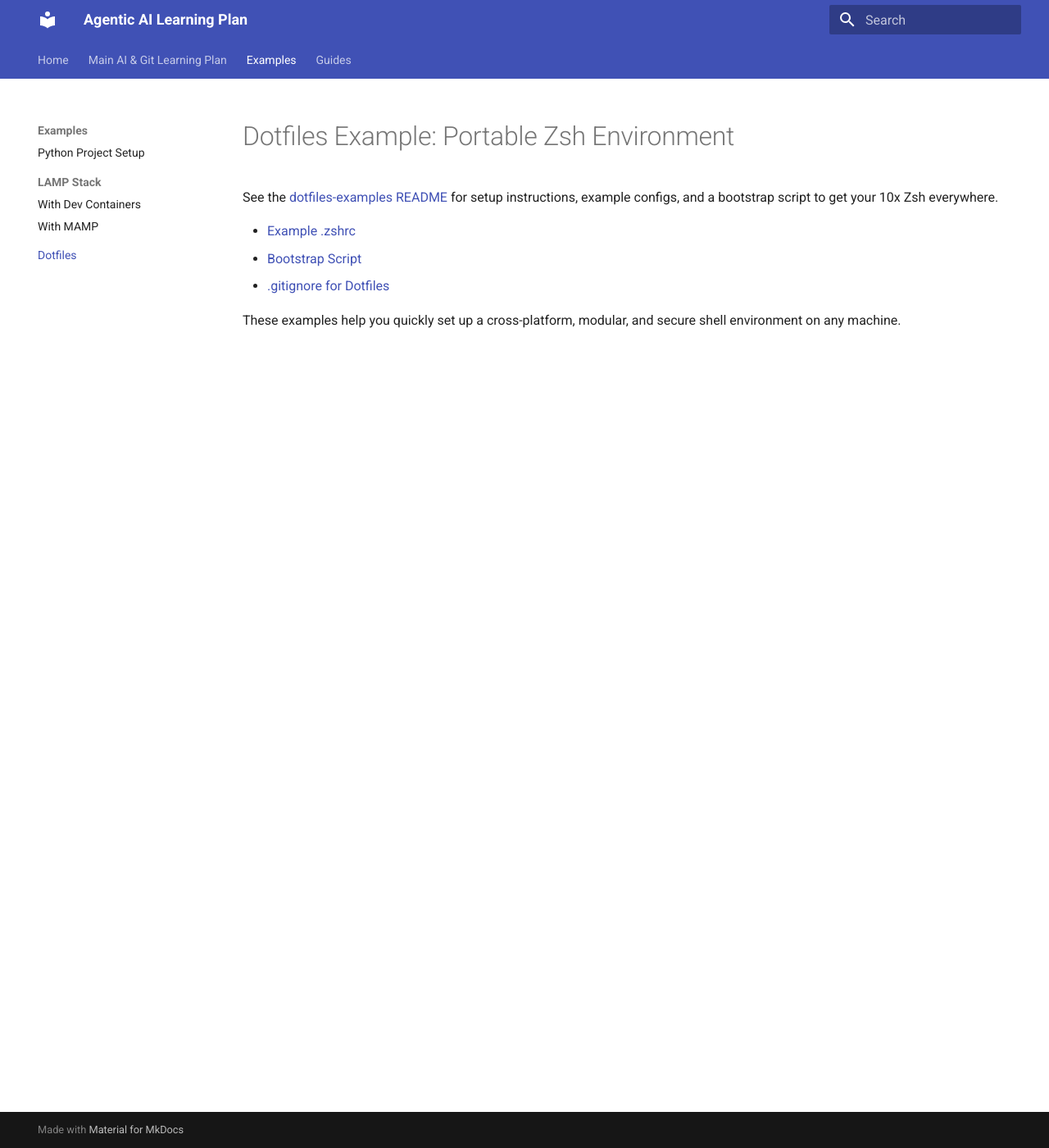
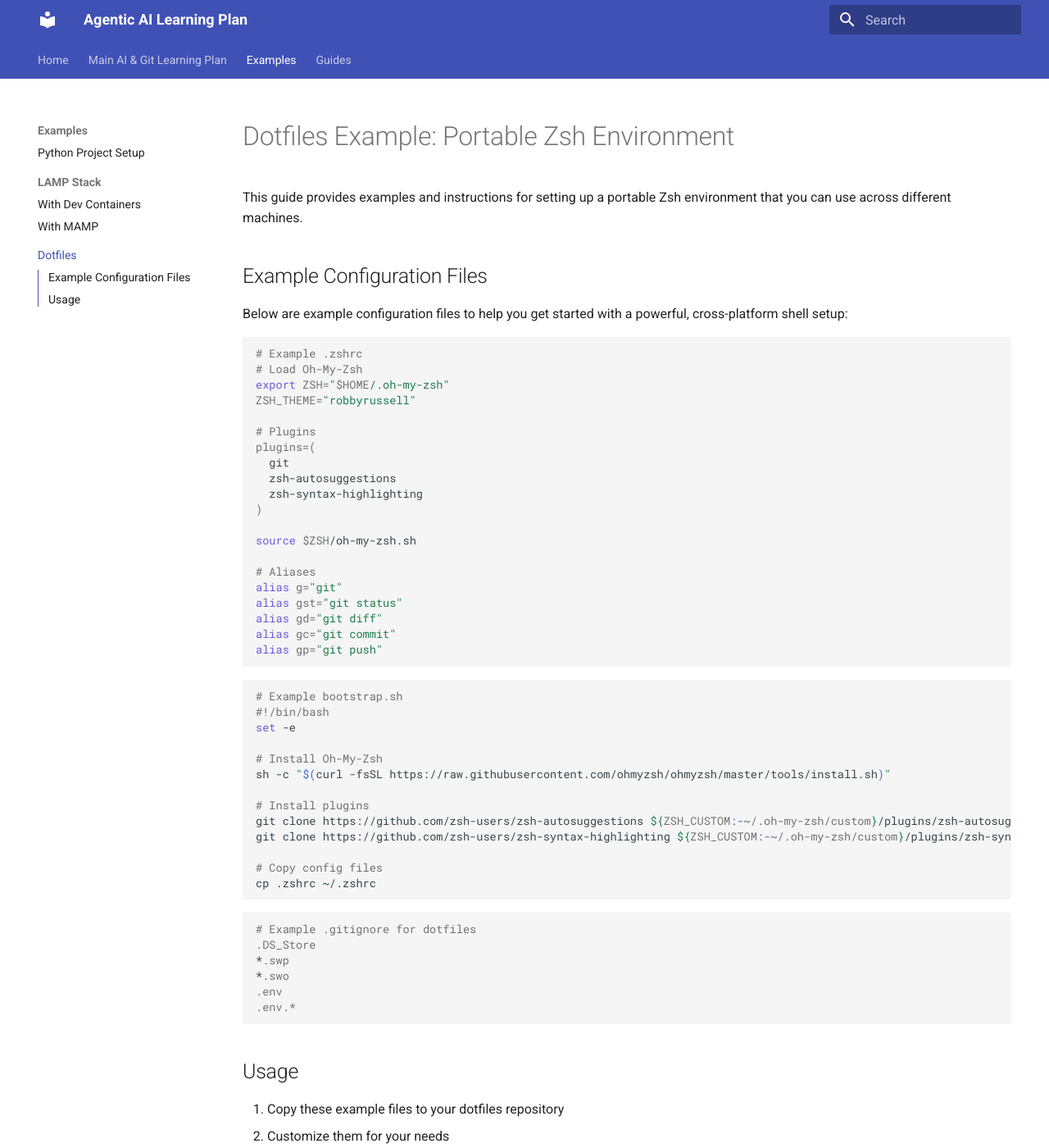
Before and after one commit to coreyhines/git-ai-learning-plan, an MkDocs documentation site: the page built from docs/dotfiles-examples.md, in a window 1280 px wide and 1400 px high. Shown: the whole window at 82% size. Built offline with MkDocs 1.6.1 and Material for MkDocs 9.7.7, drawn with Linux system fonts in a browser that asks for light colours; some of the changed text lies outside the part shown.

Commit message:
fix: update documentation structure and fix broken links

````diff
--- a/docs/dotfiles-examples.md
+++ b/docs/dotfiles-examples.md
@@ -1,9 +1,63 @@
 # Dotfiles Example: Portable Zsh Environment
 
-See the [dotfiles-examples README](../dotfiles-examples/README.md) for setup instructions, example configs, and a bootstrap script to get your 10x Zsh everywhere.
+This guide provides examples and instructions for setting up a portable Zsh environment that you can use across different machines.
 
-- [Example .zshrc](../dotfiles-examples/.zshrc)
-- [Bootstrap Script](../dotfiles-examples/bootstrap.sh)
-- [.gitignore for Dotfiles](../dotfiles-examples/.gitignore)
+## Example Configuration Files
+
+Below are example configuration files to help you get started with a powerful, cross-platform shell setup:
+
+```bash
+# Example .zshrc
+# Load Oh-My-Zsh
+export ZSH="$HOME/.oh-my-zsh"
+ZSH_THEME="robbyrussell"
+
+# Plugins
+plugins=(
+  git
+  zsh-autosuggestions
+  zsh-syntax-highlighting
+)
+
+source $ZSH/oh-my-zsh.sh
+
+# Aliases
+alias g="git"
+alias gst="git status"
+alias gd="git diff"
+alias gc="git commit"
+alias gp="git push"
+```
+
+```bash
+# Example bootstrap.sh
+#!/bin/bash
+set -e
+
+# Install Oh-My-Zsh
+sh -c "$(curl -fsSL https://raw.githubusercontent.com/ohmyzsh/ohmyzsh/master/tools/install.sh)"
+
+# Install plugins
+git clone https://github.com/zsh-users/zsh-autosuggestions ${ZSH_CUSTOM:-~/.oh-my-zsh/custom}/plugins/zsh-autosuggestions
+git clone https://github.com/zsh-users/zsh-syntax-highlighting ${ZSH_CUSTOM:-~/.oh-my-zsh/custom}/plugins/zsh-syntax-highlighting
+
+# Copy config files
+cp .zshrc ~/.zshrc
+```
+
+```gitignore
+# Example .gitignore for dotfiles
+.DS_Store
+*.swp
+*.swo
+.env
+.env.*
+```
+
+## Usage
+
+1. Copy these example files to your dotfiles repository
+2. Customize them for your needs
+3. Use the bootstrap script to set up a new machine
 
 These examples help you quickly set up a cross-platform, modular, and secure shell environment on any machine.
````
Also changed, not shown: docs/ai-git-learning-plan.md (+2 -2 lines), docs/index.md (+22 -14 lines).
